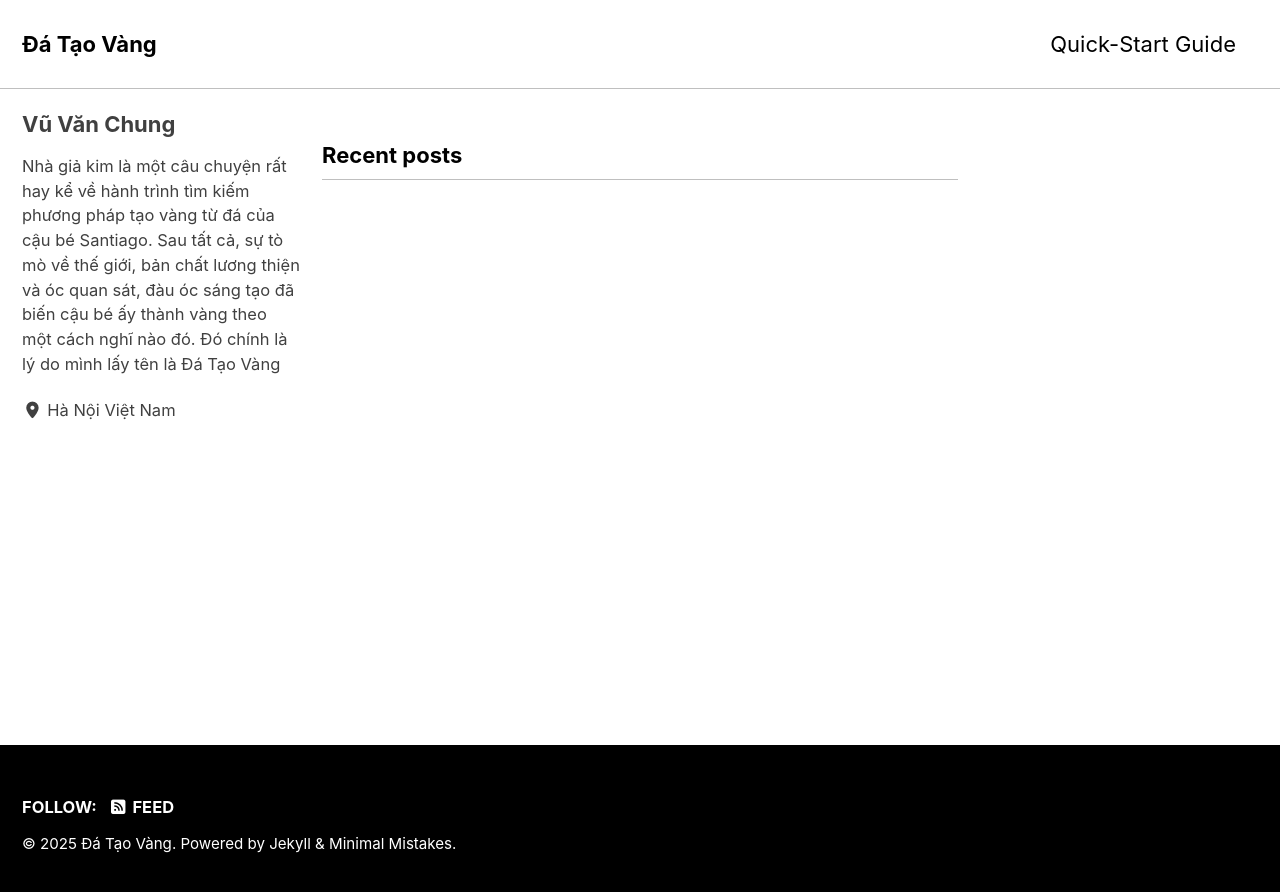
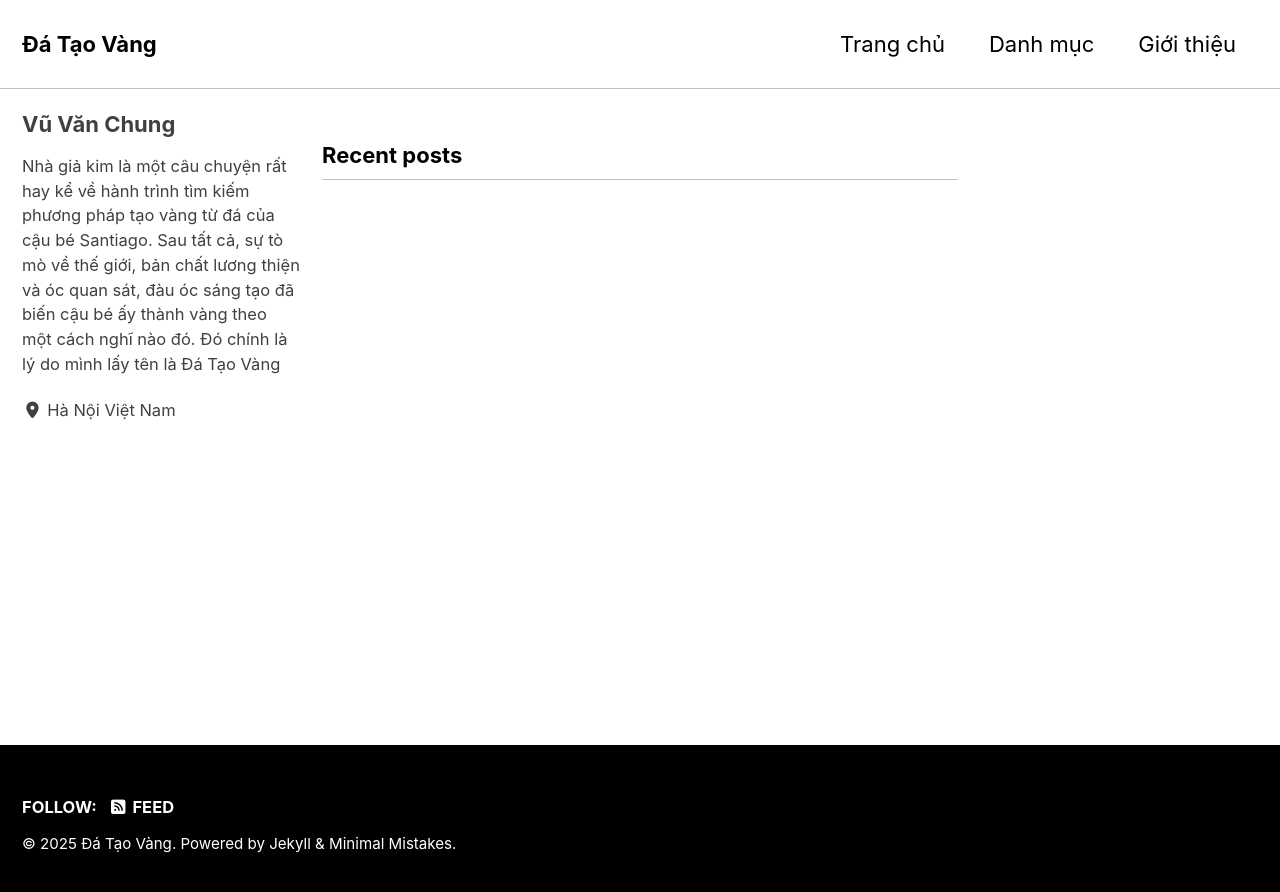
Before and after one commit to vanchung1995/vanchung1995.github.io, a Jekyll site: the page built from index.html, in a window 1280 px wide. Shown: the top 892 px of the page. Built offline with Jekyll 4.4.1, drawn with Linux system fonts in a browser that asks for light colours; cached includes are drawn as plain includes; the list of posts is cut into pages by our own code.

Commit message:
Update navigation.yml

```diff
--- a/_data/navigation.yml
+++ b/_data/navigation.yml
@@ -1,7 +1,13 @@
 # main links
 main:
-  - title: "Quick-Start Guide"
-    url: https://mmistakes.github.io/minimal-mistakes/docs/quick-start-guide/
+  - title: "Trang chủ"
+    url: /
+  - title: "Danh mục"
+    url: /categories/
+  - title: "Giới thiệu"
+    url: /about/
+  # - title: "Quick-Start Guide"
+  # url: https://mmistakes.github.io/minimal-mistakes/docs/quick-start-guide/
   # - title: "About"
   #   url: https://mmistakes.github.io/minimal-mistakes/about/
   # - title: "Sample Posts"
```
